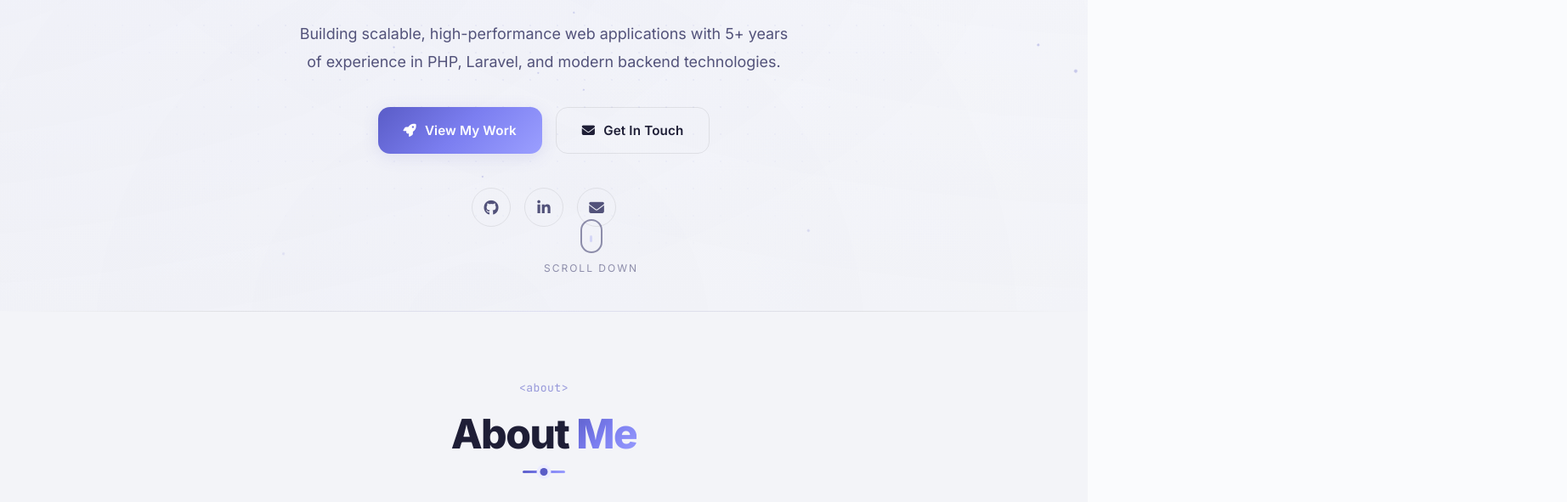
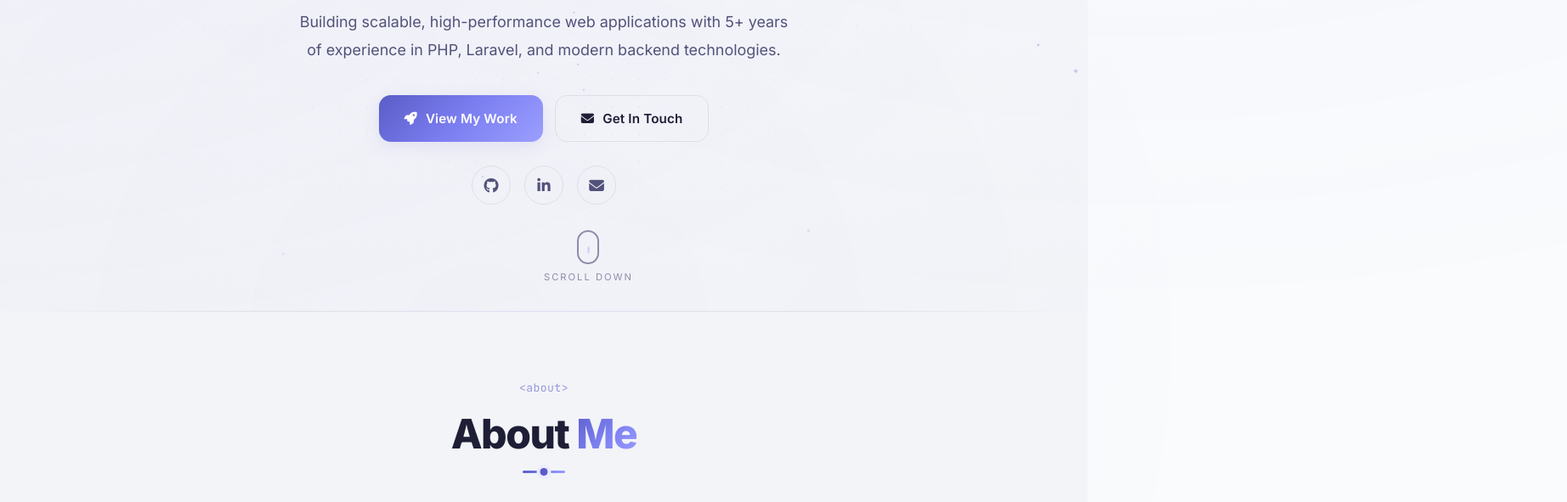
Before and after one commit to abuhasanshadhin/abuhasanshadhin.github.io, a plain HTML site: page index.html in a window 1280 px wide. Shown: the part 434-1025 px from the top of the page at 85% size, 1844 px wide, since content can reach past the window. Drawn offline with Linux system fonts and the light colour scheme.

Commit message:
Fix scroll indicator positioning in hero section

```diff
--- a/css/style.css
+++ b/css/style.css
@@ -277,8 +277,7 @@ img {
     align-items: center;
     justify-content: center;
     position: relative;
-    overflow: hidden;
-    padding: 100px 24px 60px;
+    padding: 100px 24px 100px;
     background: linear-gradient(180deg, #fafbfd 0%, #f3f4f8 100%);
 }
 
@@ -458,9 +457,9 @@ img {
 
 .hero-actions {
     display: flex;
-    gap: 16px;
+    gap: 14px;
     justify-content: center;
-    margin-bottom: 40px;
+    margin-bottom: 28px;
     flex-wrap: wrap;
 }
 
@@ -494,18 +493,25 @@ img {
 /* Scroll Indicator */
 .scroll-indicator {
     position: absolute;
-    bottom: 40px;
+    bottom: 30px;
     left: 50%;
     transform: translateX(-50%);
     display: flex;
     flex-direction: column;
     align-items: center;
-    gap: 8px;
+    gap: 6px;
     color: var(--text-muted) !important;
-    font-size: 0.75rem;
+    font-size: 0.7rem;
     letter-spacing: 2px;
     text-transform: uppercase;
     animation: fadeInUp 1s ease 1.5s both;
+    z-index: 10;
+    opacity: 0.6;
+    transition: opacity 0.3s;
+}
+
+.scroll-indicator:hover {
+    opacity: 1;
 }
 
 .mouse {
```
